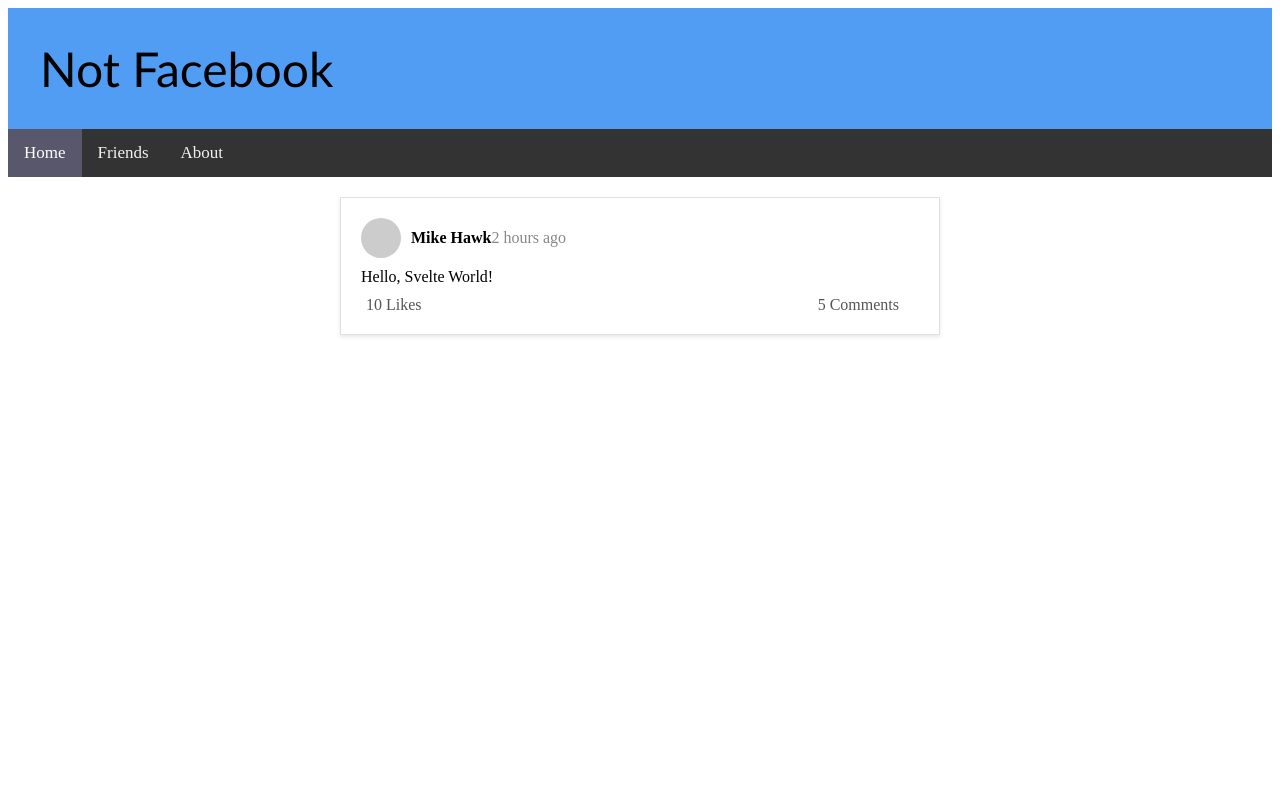
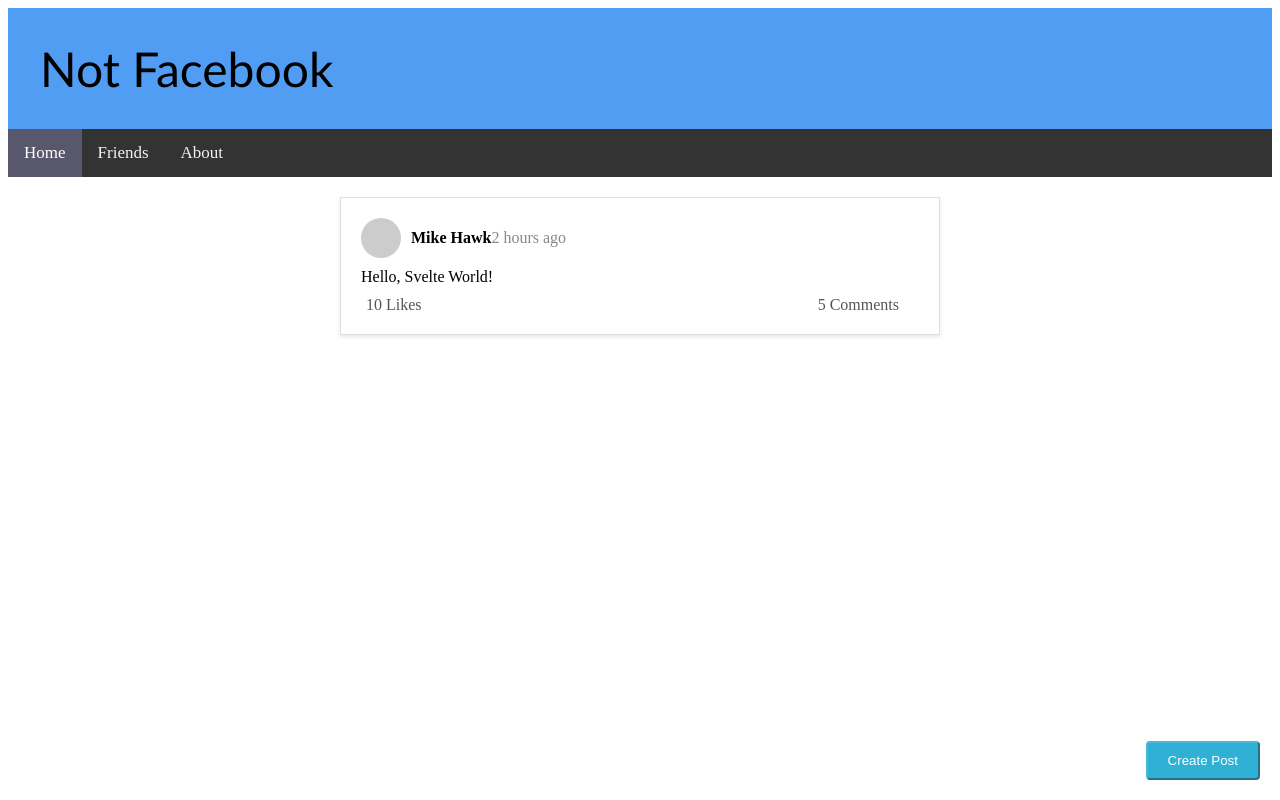
Before and after one commit to danejcamacho/Facebook-Clone-CPSC362, a SvelteKit app in the folder facebook-clone/: page / in a window 1280 px wide. Built offline with nearby package versions, Linux system fonts and the light colour scheme.

Commit message:
added button to phome and made create_post route

```diff
--- a/facebook-clone/src/routes/+layout.svelte
+++ b/facebook-clone/src/routes/+layout.svelte
@@ -1,4 +1,3 @@
-
 
 <div class="header">
     <div class="main-header">
--- a/facebook-clone/src/routes/+page.svelte
+++ b/facebook-clone/src/routes/+page.svelte
@@ -11,6 +11,8 @@
       // Add more post objects here
     ];
   </script>
+
+
 
 
 <div class="feed">
@@ -34,6 +36,10 @@
         </div>
       </div>
     {/each}
+  </div>
+
+  <div class ="create-post">
+    <button class="create-post-button">Create Post</button>
   </div>
 
   <style>
@@ -104,5 +110,19 @@
       color: #ff4500;
     }
 
+    .create-post-button {
+      background-color : #31B0D5;
+      color: white;
+      padding: 10px 20px;
+      border-radius: 4px;
+      border-color: #46b8da;
+   }
+
+   .create-post{
+      position: fixed;
+      bottom: 20px;
+      right: 20px;
+    }
+
 
   </style>
--- /dev/null
+++ b/facebook-clone/src/routes/create_post/+page.svelte
@@ -0,0 +1,4 @@
+<script>
+    /** @type {import('./$types').PageData} */
+    export let data;
+</script>
```
